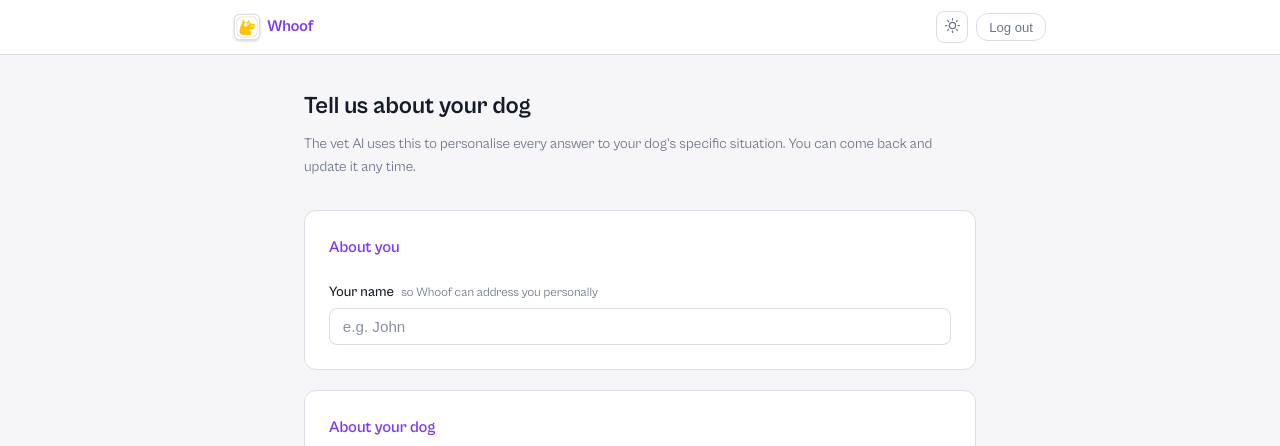
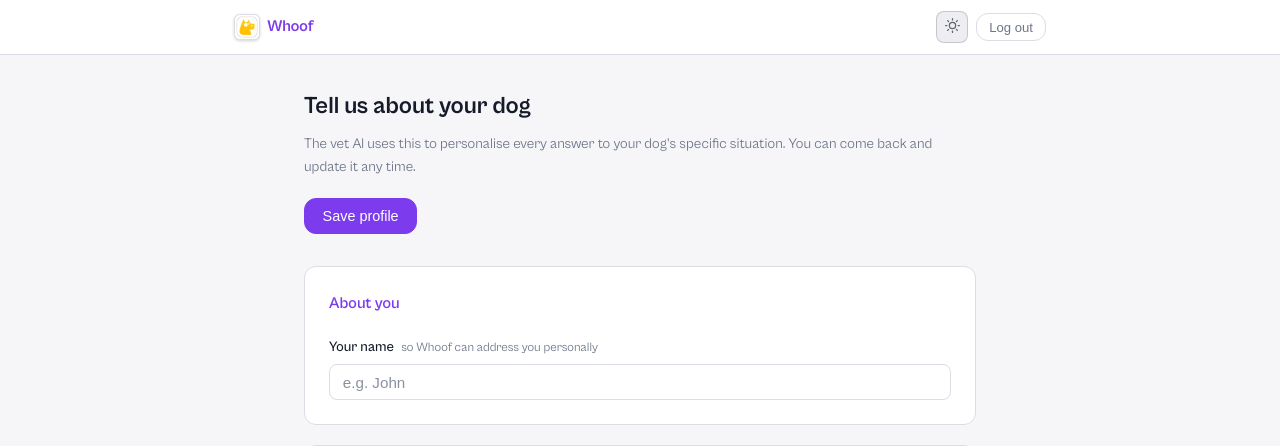
Before and after one commit to jgcarti123-cyber/Whoof_Chatbot, a Node server app: page /onboarding in a window 1280 px wide. Shown: the top 446 px of the page. Run offline with Node 20, Linux system fonts and the light colour scheme; the visitor is signed in with stand-in values (Sample User, id 1); data that the repository does not hold is empty.

Commit message:
Fix theme toggle visibility, add top save button, and show save confirmation
- Theme toggle now has surface-2 background so it's visible in both
  light and dark mode (was transparent, invisible on white top bar)
- Added 'Save profile' button to top of onboarding form header so users
  don't need to scroll to the bottom
- POST /onboarding now redirects to /onboarding?saved=1 (was /chat),
  showing a green success banner with the name pre-filled, so users can
  confirm their data was saved
- Added .alert-success style to the token-based design system

Co-Authored-By: Claude Sonnet 4.6 <noreply@anthropic.com>

```diff
--- a/public/style.css
+++ b/public/style.css
@@ -125,11 +125,12 @@ html.light .icon-moon { display: none; }
   width: 32px; height: 32px; padding: 0;
   display: flex; align-items: center; justify-content: center;
   border: 1.5px solid var(--border); border-radius: 8px;
-  background: transparent; color: var(--text-muted); cursor: pointer;
+  background: var(--surface-2); color: var(--text-muted); cursor: pointer;
   transition: background .15s, color .15s, border-color .15s;
   flex-shrink: 0;
 }
-.theme-toggle:hover { background: var(--surface-2); color: var(--text); }
+.theme-toggle:hover { background: var(--surface); color: var(--text); border-color: hsl(var(--c-fg) / .25); }
+html.light .theme-toggle { border-color: hsl(var(--c-fg) / .18); color: hsl(var(--c-fg) / .65); }
 
 /* ─── Cabinet Grotesk ────────────────────────────────────────────── */
 @font-face {
@@ -178,7 +179,8 @@ a:hover { text-decoration: underline; }
 
 /* ─── Alerts ───────────────────────────────────────────────────────── */
 .alert { padding: .8rem 1rem; border-radius: var(--radius); margin-bottom: 1rem; font-size: .9rem; }
-.alert-error { background: var(--danger-bg); border: 1px solid var(--danger-border); color: var(--danger); }
+.alert-error   { background: var(--danger-bg); border: 1px solid var(--danger-border); color: var(--danger); }
+.alert-success { background: hsl(var(--c-success) / .14); border: 1px solid hsl(var(--c-success) / .38); color: hsl(var(--c-success)); }
 
 /* ─── Form elements ────────────────────────────────────────────────── */
 .field { display: flex; flex-direction: column; gap: .3rem; }
--- a/routes/profile.js
+++ b/routes/profile.js
@@ -16,10 +16,11 @@ router.get('/onboarding', requireAuth, async (req, res) => {
     ]);
     const breeds = breedsResult.rows; // [{breed_name, weight_range_kg}]
     const ownerName = ownerResult.rows[0]?.owner_name || '';
-    res.render('onboarding', { pet: petResult.rows[0] || null, breeds, ownerName, error: null });
+    const saved = req.query.saved === '1';
+    res.render('onboarding', { pet: petResult.rows[0] || null, breeds, ownerName, error: null, saved });
   } catch (err) {
     console.error('Onboarding GET error:', err);
-    res.render('onboarding', { pet: null, breeds: [], ownerName: '', error: 'Could not load profile.' });
+    res.render('onboarding', { pet: null, breeds: [], ownerName: '', error: 'Could not load profile.', saved: false });
   }
 });
 
@@ -35,6 +36,7 @@ router.post('/onboarding', requireAuth, async (req, res) => {
       breeds: [],
       ownerName: b.owner_name || '',
       error: "Please enter your dog's name.",
+      saved: false,
     });
   }
 
@@ -173,10 +175,10 @@ router.post('/onboarding', requireAuth, async (req, res) => {
       );
     }
 
-    res.redirect('/chat');
+    res.redirect('/onboarding?saved=1');
   } catch (err) {
     console.error('Profile save error:', err);
-    res.render('onboarding', { pet: b, breeds: [], ownerName: b.owner_name || '', error: 'Could not save profile. Please try again.' });
+    res.render('onboarding', { pet: b, breeds: [], ownerName: b.owner_name || '', error: 'Could not save profile. Please try again.', saved: false });
   }
 });
 
--- a/views/onboarding.ejs
+++ b/views/onboarding.ejs
@@ -28,14 +28,22 @@
   </header>
 
   <main class="form-container">
-    <div class="form-header">
-      <h2><span id="page-title"><%= pet?.name ? `${pet.name}'s Profile` : "Tell us about your dog" %></span></h2>
-      <p class="form-subtitle">
-        The vet AI uses this to personalise every answer to your dog's specific situation.
-        You can come back and update it any time.
-      </p>
+    <div class="form-header" style="display:flex; align-items:flex-start; justify-content:space-between; gap:1rem; flex-wrap:wrap;">
+      <div>
+        <h2><span id="page-title"><%= pet?.name ? `${pet.name}'s Profile` : "Tell us about your dog" %></span></h2>
+        <p class="form-subtitle">
+          The vet AI uses this to personalise every answer to your dog's specific situation.
+          You can come back and update it any time.
+        </p>
+      </div>
+      <button type="submit" form="profile-form" class="btn btn-primary" style="flex-shrink:0; margin-top:.25rem">
+        Save profile
+      </button>
     </div>
 
+    <% if (typeof saved !== 'undefined' && saved) { %>
+      <div class="alert alert-success">Profile saved — your name and dog's details are up to date.</div>
+    <% } %>
     <% if (error) { %>
       <div class="alert alert-error"><%= error %></div>
     <% } %>
```
